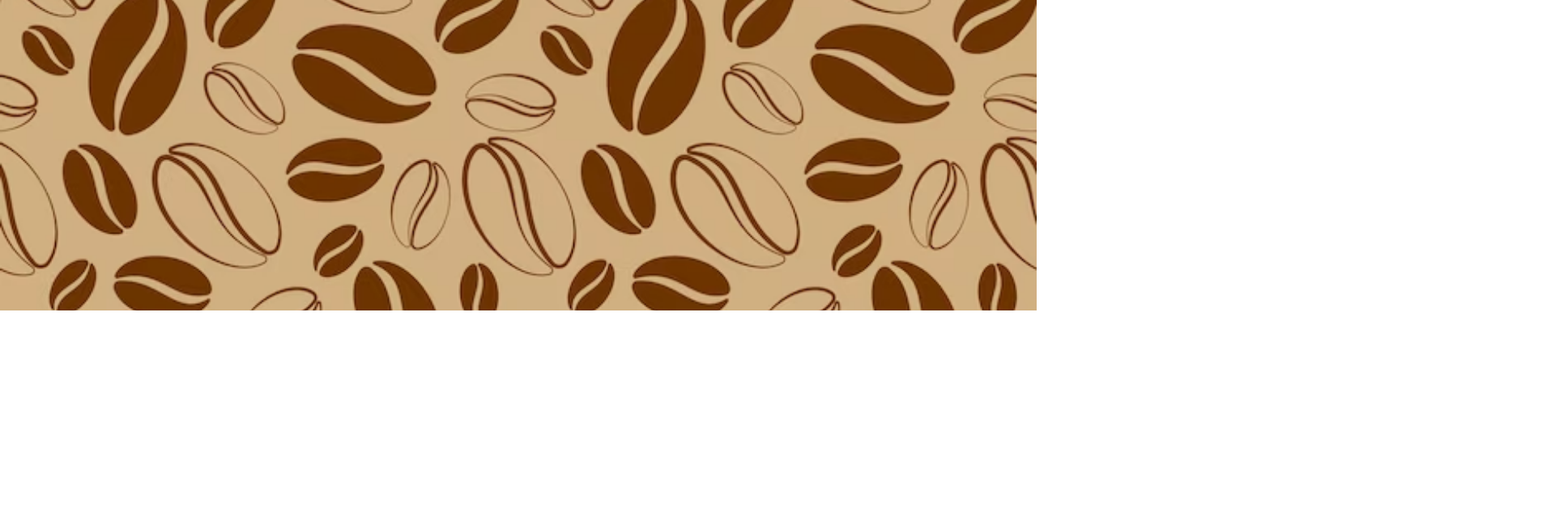
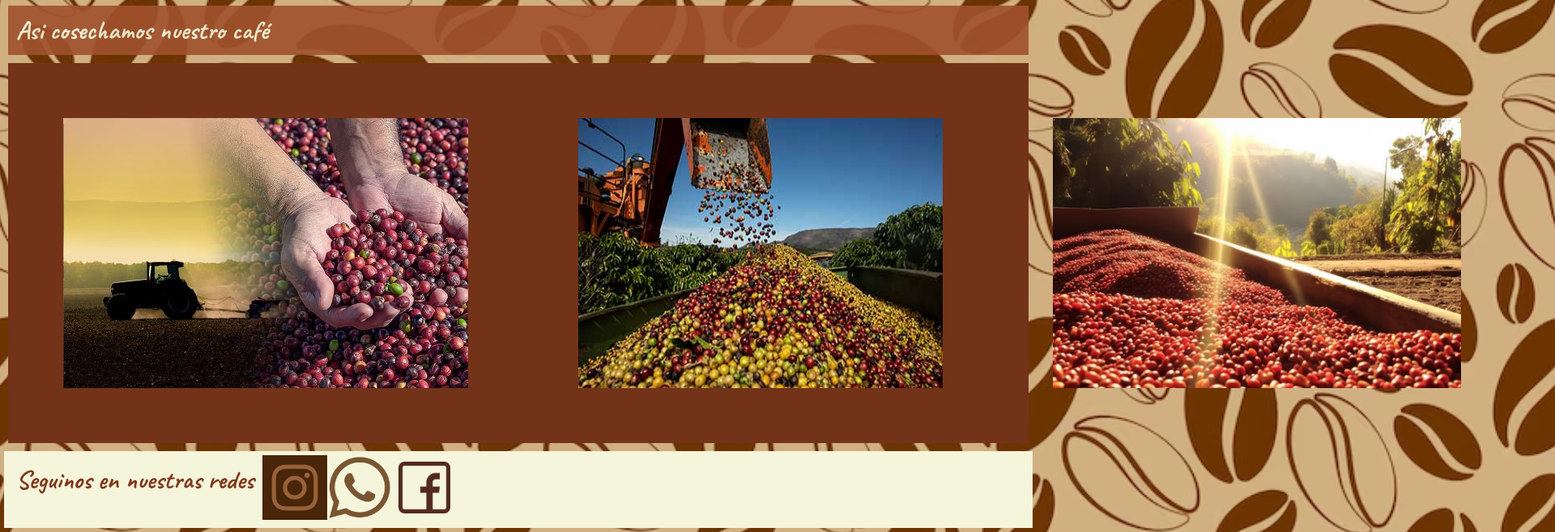
Before and after one commit to carlaaguilar20/dalmacafe, a plain HTML site: page pages/historia.html in a window 1280 px wide. Shown: the part 416-1074 px from the top of the page at 81% size, 1920 px wide, since content can reach past the window. Before the commit the page ends 800 px from the top, so only its background shows below. Drawn offline with Linux system fonts and the light colour scheme.

Commit message:
probando css

```diff
--- a/css/estilo.css
+++ b/css/estilo.css
@@ -5,7 +5,7 @@
 }
 
 body{
-   background-image: url(../img/fondocoffee3.avif);
+   background-image: url(../img/fondocoffeed.avif);
     background-size: cover;
     font-family: "Caveat", cursive;
 }
@@ -124,6 +124,13 @@ nav{
     width: 50%;
 
  }
+  .cultivocafe{
+  display: flex;
+  width: auto;
+
+}
+
+
  .carrito{
     display: flex;
     flex-direction: row;
--- a/pages/historia.html
+++ b/pages/historia.html
@@ -36,6 +36,28 @@
                 Los granos de café se descubrieron en Etiopía, donde todavía se cultivan hoy. Los encontraron en una región llamada Kaffa, que es el origen por el cual el café recibe ese nombre. Cuenta la leyenda que un cabrero llamado Kaldi se dio cuenta de que sus cabras se volvían mucho más activas y llenas de energía después de comer las bayas de cierto arbusto. Ese fue el comienzo de la larga historia del café, cuyo primer uso como bebida se remonta a Yemen en el siglo XV. Actualmente, debido a la popularidad del café, los cafetos se cultivan en todo el mundo, pero para obtener los granos de mayor calidad es necesario que las plantas de café se cultiven en climas muy específicos, para procurar que las plantas sean lo más productivas posible.
             </p>
         </section>
+        <article>
+            <h2 >
+                Asi cosechamos nuestro café
+            </h2>
+            <div class="cultivocafe" >
+                <img class="productosA" src="../img/cultivocafe.jpg" alt="cultivocafe">
+
+                <img class="productosA" src="../img/cultivocafe2.jpg" alt="cultivocafe2">
+
+                <img class="productosA" src="../img/cultivocafe3.avif" alt="cultivocafe3">
+
+                <img class="productosA" src="../img/cultivocafe4.jpg" alt="cultivocafe4">
+            </div>
+        </article>
     </main>
+    <footer>
+        <h4>
+         Seguinos en nuestras redes
+        </h4>
+     <a href="https://www.instagram.com/"> <img src="../img/instagram.png" alt="instagram">  </a>
+     <a href="https://web.whatsapp.com/"> <img src="../img/whatsapp.png" alt="whatsapp"> </a>
+     <a href="https://es-la.facebook.com/"> <img src="../img/facebook.png" alt="facebook"></a>
+         </footer>
 </body>
 </html>
```
Also changed, not shown: pages/contacto.html (+8 -0 lines), pages/productos.html (+8 -1 lines), img/cafebanner.avif (deleted), img/cultivocafe.jpg (added), img/cultivocafe2.jpg (added), img/cultivocafe3.avif (added), img/cultivocafe4.jpg (added), img/fondocoffee2.avif (deleted), img/fondocoffeed.avif (renamed from img/fondocoffee3.avif).
